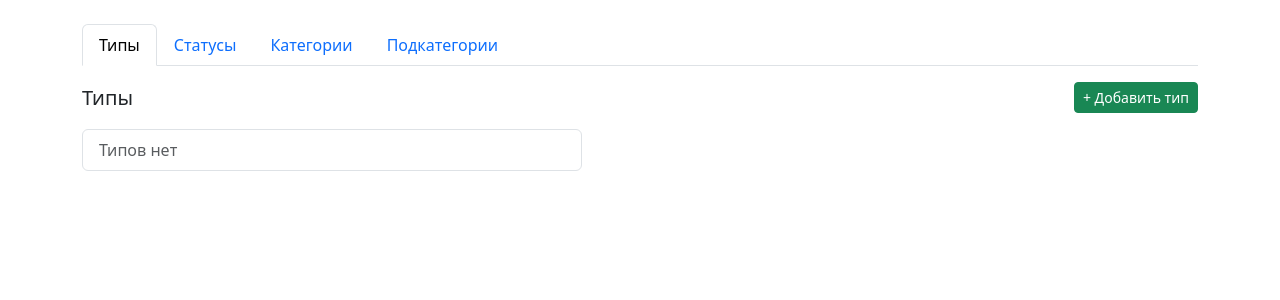
After one commit to CodingNinja619/test_finance_task_django, a Django app: page /directories/ in a window 1280 px wide. The commit adds this page. Shown: the top 300 px of the page. Run offline with Django 5.2, Linux system fonts and the light colour scheme; data that the repository does not hold is empty.

Commit message:
WIP: directories

```diff
--- /dev/null
+++ b/finance/templates/finance/directories.html
@@ -0,0 +1,253 @@
+<!DOCTYPE html>
+<html lang="en">
+
+<head>
+    <meta charset="UTF-8">
+    <meta name="viewport" content="width=device-width, initial-scale=1.0">
+    <title>Document</title>
+    <link href="https://cdn.jsdelivr.net/npm/bootstrap@5.3.3/dist/css/bootstrap.min.css" rel="stylesheet">
+</head>
+
+<body>
+    <div class="container mt-4">
+
+        <ul class="nav nav-tabs">
+            <li class="nav-item">
+                <a class="nav-link active" data-bs-toggle="tab" href="#types">
+                    Типы
+                </a>
+            </li>
+
+            <li class="nav-item">
+                <a class="nav-link" data-bs-toggle="tab" href="#statuses">
+                    Статусы
+                </a>
+            </li>
+
+            <li class="nav-item">
+                <a class="nav-link" data-bs-toggle="tab" href="#categories">
+                    Категории
+                </a>
+            </li>
+
+            <li class="nav-item">
+                <a class="nav-link" data-bs-toggle="tab" href="#subcategories">
+                    Подкатегории
+                </a>
+            </li>
+        </ul>
+
+        <div class="tab-content mt-3">
+
+            <!-- ====================== TYPES ====================== -->
+
+            <div class="tab-pane fade show active" id="types">
+
+                <div class="d-flex justify-content-between align-items-center mb-3">
+                    <h5 class="mb-0">Типы</h5>
+
+                    <button class="btn btn-success btn-sm open-directory-modal" data-title="Добавить тип"
+                        data-form="type-form">
+                        + Добавить тип
+                    </button>
+                </div>
+
+                <div style="max-width: 500px;">
+                    <ul class="list-group">
+                        {% for type in types %}
+                        <li class="list-group-item d-flex justify-content-between align-items-center">
+
+                            <span>{{ type.name }}</span>
+
+                            <div>
+                                <button class="btn btn-outline-primary btn-sm me-2">
+                                    Изменить
+                                </button>
+
+                                <button class="btn btn-outline-danger btn-sm">
+                                    Удалить
+                                </button>
+                            </div>
+
+                        </li>
+                        {% empty %}
+                        <li class="list-group-item text-muted">
+                            Типов нет
+                        </li>
+                        {% endfor %}
+                    </ul>
+                </div>
+
+            </div>
+
+            <!-- ====================== STATUSES ====================== -->
+
+            <div class="tab-pane fade" id="statuses">
+
+                <div class="d-flex justify-content-between align-items-center mb-3">
+                    <h5 class="mb-0">Статусы</h5>
+
+                    <button class="btn btn-success btn-sm open-directory-modal" data-title="Добавить статус"
+                        data-form="status-form">
+                        + Добавить статус
+                    </button>
+                </div>
+
+                <div style="max-width: 500px;">
+                    <ul class="list-group">
+                        {% for status in statuses %}
+                        <li class="list-group-item d-flex justify-content-between align-items-center">
+
+                            <span>{{ status.name }}</span>
+
+                            <div>
+                                <button class="btn btn-outline-primary btn-sm me-2">
+                                    Изменить
+                                </button>
+
+                                <button class="btn btn-outline-danger btn-sm">
+                                    Удалить
+                                </button>
+                            </div>
+
+                        </li>
+                        {% empty %}
+                        <li class="list-group-item text-muted">
+                            Статусов нет
+                        </li>
+                        {% endfor %}
+                    </ul>
+                </div>
+
+            </div>
+
+            <!-- ====================== CATEGORIES ====================== -->
+
+            <div class="tab-pane fade" id="categories">
+
+                <div class="d-flex justify-content-between align-items-center mb-3">
+                    <h5 class="mb-0">Категории</h5>
+
+                    <button class="btn btn-success btn-sm open-directory-modal" data-title="Добавить категорию"
+                        data-form="category-form">
+                        + Добавить категорию
+                    </button>
+                </div>
+
+                <div style="max-width: 600px;">
+                    <ul class="list-group">
+                        Тип
+                        <select name="types" id="types-select">
+                            <option value="">------</option>
+                            {% for type in types %}
+                                <option value="{{type.id}}">{{type.name}}</option>
+                            {% endfor %}
+                        </select>
+                    </ul>
+                </div>
+
+            </div>
+
+            <!-- ====================== SUBCATEGORIES ====================== -->
+
+            <div class="tab-pane fade" id="subcategories">
+
+                <div class="d-flex justify-content-between align-items-center mb-3">
+                    <h5 class="mb-0">Подкатегории</h5>
+
+                    <button class="btn btn-success btn-sm open-directory-modal" data-title="Добавить подкатегорию"
+                        data-form="subcategory-form">
+                        + Добавить подкатегорию
+                    </button>
+                </div>
+
+                <div style="max-width: 650px;">
+                    <ul class="list-group">
+                        {% for subcategory in subcategories %}
+                        <li class="list-group-item d-flex justify-content-between align-items-center">
+
+                            <div>
+                                <strong>{{ subcategory.name }}</strong><br>
+                                <small class="text-muted">
+                                    {{ subcategory.category.name }}
+                                </small>
+                            </div>
+
+                            <div>
+                                <button class="btn btn-outline-primary btn-sm me-2">
+                                    Изменить
+                                </button>
+
+                                <button class="btn btn-outline-danger btn-sm">
+                                    Удалить
+                                </button>
+                            </div>
+
+                        </li>
+                        {% empty %}
+                        <li class="list-group-item text-muted">
+                            Подкатегорий нет
+                        </li>
+                        {% endfor %}
+                    </ul>
+                </div>
+
+            </div>
+
+        </div>
+
+    </div>
+    <!-- <ul class="nav nav-tabs">
+        <li class="nav-item">
+            <a class="nav-link active" data-bs-toggle="tab" href="#types">Типы</a>
+        </li>
+
+        <li class="nav-item">
+            <a class="nav-link" data-bs-toggle="tab" href="#categories">Категории</a>
+        </li>
+
+        <li class="nav-item">
+            <a class="nav-link" data-bs-toggle="tab" href="#subcategories">Подкатегории</a>
+        </li>
+
+        <li class="nav-item">
+            <a class="nav-link" data-bs-toggle="tab" href="#statuses">Статусы</a>
+        </li>
+    </ul>
+
+    <div class="tab-content mt-3">
+        <div class="tab-pane fade show active" id="types">
+            types
+        </div>
+
+        <div class="tab-pane fade" id="categories">
+            categories
+        </div>
+
+        <div class="tab-pane fade" id="subcategories">
+            categories
+        </div>
+
+        <div class="tab-pane fade" id="statuses">
+            statuses
+        </div>
+    </div> -->
+
+    <script src="https://cdn.jsdelivr.net/npm/bootstrap@5.3.3/dist/js/bootstrap.bundle.min.js"></script>
+
+    <script>
+        const tabs = document.querySelectorAll('.tab');
+
+        tabs.forEach(tab => {
+            tab.addEventListener('click', () => {
+                // убрать active у всех
+                tabs.forEach(t => t.classList.remove('active'));
+
+                // добавить active текущему
+                tab.classList.add('active');
+            });
+        });
+    </script>
+</body>
+
+</html>
--- a/finance/templates/finance/transaction.html
+++ b/finance/templates/finance/transaction.html
@@ -23,7 +23,7 @@
     <div class="container py-4">
 
         <div class="d-flex justify-content-between align-items-center mb-4">
-            <h1 class="h3 mb-0 mx-auto">
+            <h1 class="h3 mb-0 mx">
                 {% if form.instance.pk %}
                     Редактирование транзакции
                 {% else %}
--- a/finance/templates/finance/transaction_list.html
+++ b/finance/templates/finance/transaction_list.html
@@ -50,6 +50,7 @@
 
 <body>
     <div class="container py-4">
+        <a href="{% url 'finance:directories' %}">Управление справочниками</a>
         <h1 class="mb-4">Транзакции</h1>
 
         {% if transactions %}
--- a/finance/urls.py
+++ b/finance/urls.py
@@ -6,10 +6,13 @@ app_name = "finance"
 
 urlpatterns = [
     path("", views.transaction_list, name="transaction_list"),
+
+    path("ajax/categories/", views.get_categories, name="ajax_categories"),
+    path("ajax/subcategories/", views.get_subcategories, name="ajax_subcategories"),
+
     path("transactions/create", views.transaction_create, name="transaction_create"),
     path("transactions/edit/<int:pk>", views.transaction_edit, name="transaction_edit"),
     path("transactions/delete/<int:pk>", views.transaction_delete, name="transaction_delete"),
 
-    path("ajax/categories/", views.get_categories, name="ajax_categories"),
-    path("ajax/subcategories/", views.get_subcategories, name="ajax_subcategories"),
+    path("directories/", views.directories, name="directories"),
 ]
--- a/finance/views.py
+++ b/finance/views.py
@@ -105,3 +105,9 @@ def transaction_delete(request, pk):
         transaction.delete()
 
     return redirect("finance:transaction_list")
+
+def directories(request):
+    statuses = Status.objects.all()
+    types = Type.objects.all()
+
+    return render(request, "finance/directories.html", {"statuses": statuses, "types": types})
```
